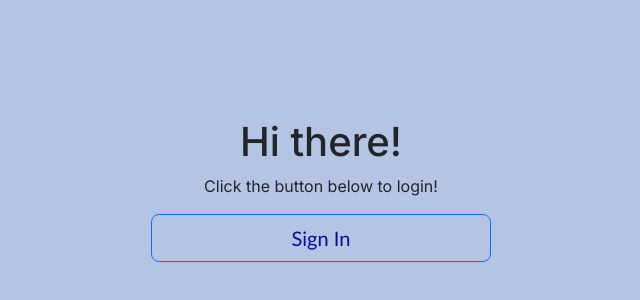
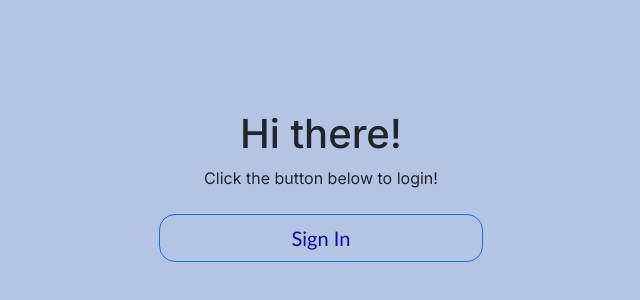
Before and after one commit to GraceRenewed/BibleMemorized, a Next.js app: page / in a window 1280 px wide. Shown: the part 170-470 px from the top of the page, without its empty margins (319-959 px from the left). Built offline with nearby package versions, Linux system fonts and the light colour scheme; no server answers.

Commit message:
changed shape of cards and buttons

```diff
--- a/src/components/CollectionCard.js
+++ b/src/components/CollectionCard.js
@@ -23,13 +23,13 @@ function CollectionCard({ collectionsObj, onUpdate }) {
     <Card style={{ width: '18rem' }}>
       <Card.Body>
         <Card.Title>{collectionsObj.topic}</Card.Title>
+        <br />
         <Link href={`/Collection/view/${collectionsObj.firebaseKey}`} passHref>
           <Button id="view" variant="primary">
             {' '}
             View{' '}
           </Button>
         </Link>
-        <br />
         {isOwner && (
           <Link href={`/myCollections/edit/${collectionsObj.firebaseKey}`} passHref>
             <Button id="edit" variant="info">
--- a/src/components/NavBar.js
+++ b/src/components/NavBar.js
@@ -23,7 +23,7 @@ export default function NavBar() {
             </Link>
           </Nav>
 
-          <Button variant="danger" onClick={signOut}>
+          <Button className="signOut" onClick={signOut}>
             Sign Out
           </Button>
         </Navbar.Collapse>
--- a/src/styles/globals.css
+++ b/src/styles/globals.css
@@ -16,7 +16,6 @@ body {
   color: rgb(180, 197, 228);
 }
 
-
 .logo {
   height: 20px;
   width: auto;
@@ -32,9 +31,21 @@ body {
   background: rgb(180, 197, 228);
   color: rgb(9, 12, 155);
   font-family: 'Trebuchet MS', 'Lucida Sans Unicode', 'Lucida Grande', 'Lucida Sans', Arial, sans-serif;
-  border-radius: 16 px;
+  border-radius: 16px;
+  margin: 8px;
 }
 
 .btn-active {
   background: rgb(9, 12,155);
 }
+
+.signOut {
+  border-color: rgb(251, 255, 241);
+
+}
+
+.card {
+  padding: 15px;
+  margin: 15px;
+  border-radius: 16px;
+}
```
